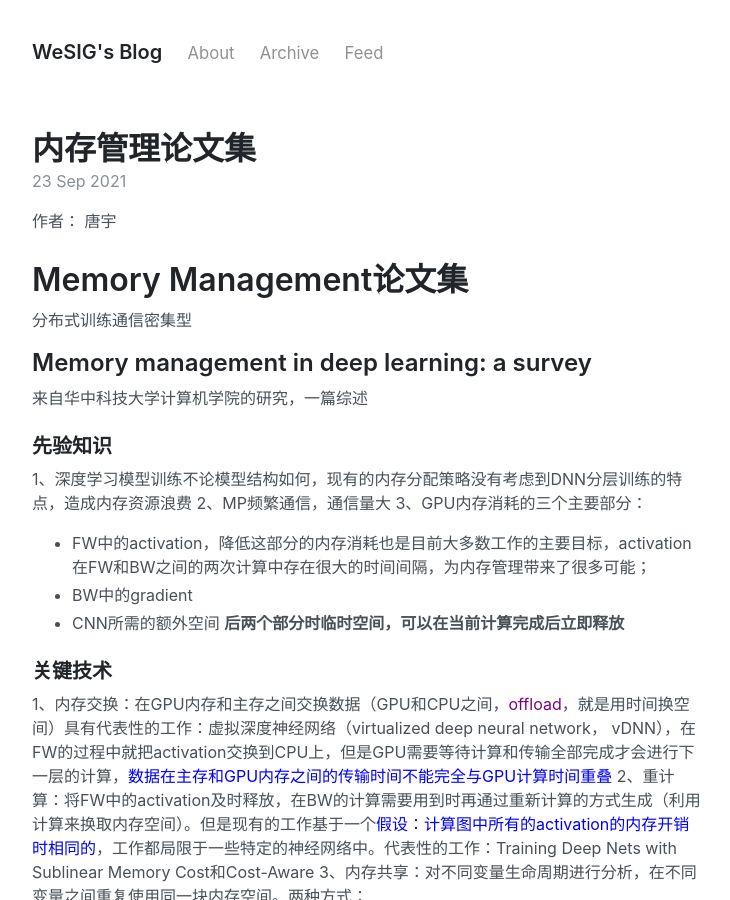
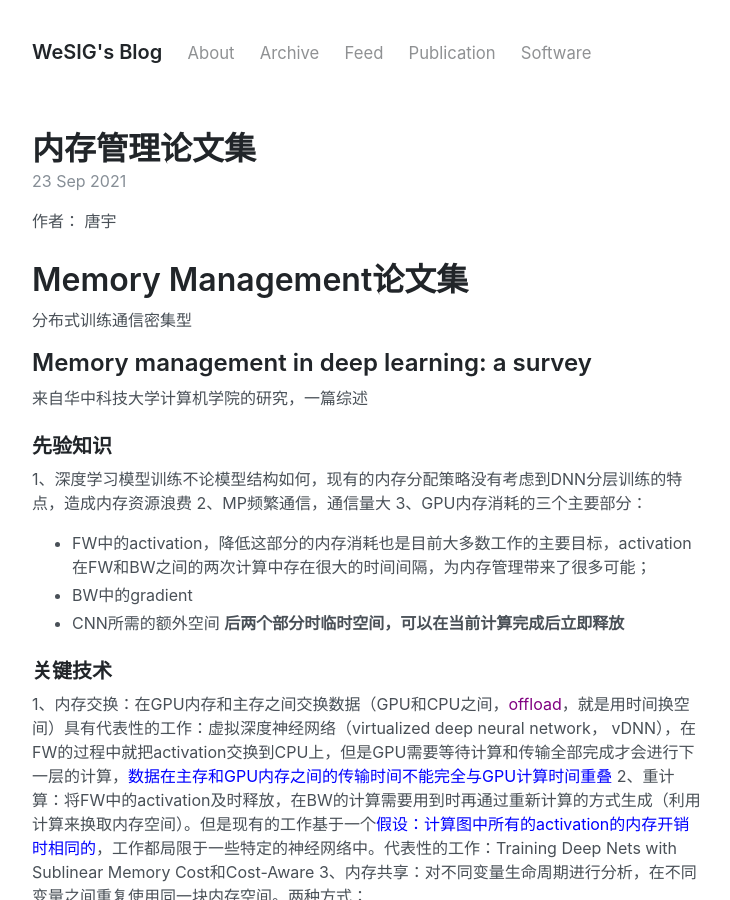
Before and after one commit to WePDLA/WePDLA.github.io, a Jekyll site: the page built from index.html, in a window 1280 px wide and 900 px high. Shown: the whole window, without its empty margins (272-1002 px from the left). Built offline with Jekyll 4.4.1, drawn with Linux system fonts in a browser that asks for light colours; the list of posts is cut into pages by our own code.

Commit message:
添加两个button，这pictures留着过年呢嘛

```diff
--- a/_layouts/default.html
+++ b/_layouts/default.html
@@ -18,6 +18,14 @@
 
           &nbsp;&nbsp;&nbsp;
           <small><a href="/atom.xml">Feed</a></small>
+
+          &nbsp;&nbsp;&nbsp;
+          <small><a href="/publication">Publication</a></small>
+
+          &nbsp;&nbsp;&nbsp;
+          <small><a href="/software">Software</a></small>
+
+
         </h3>
       </header>
 
```
Also changed, not shown: _posts/pictures/bert_formula/WechatIMG5299.jpeg (deleted), _posts/pictures/bert_formula/attention.png (deleted), _posts/pictures/bert_formula/embedding.png (deleted), _posts/pictures/bert_formula/encoder.png (deleted), _posts/pictures/bert_formula/intermediate.png (deleted), _posts/pictures/bert_formula/layer.png (deleted), _posts/pictures/bert_formula/ln.png (deleted), _posts/pictures/bert_formula/mha.jpg (deleted), _posts/pictures/bert_formula/output.png (deleted), _posts/pictures/bert_formula/pooler.png (deleted), _posts/pictures/bert_formula/sdp.jpg (deleted), _posts/pictures/bert_formula/selfattention.png (deleted), _posts/pictures/bert_formula/selfoutput.png (deleted).
